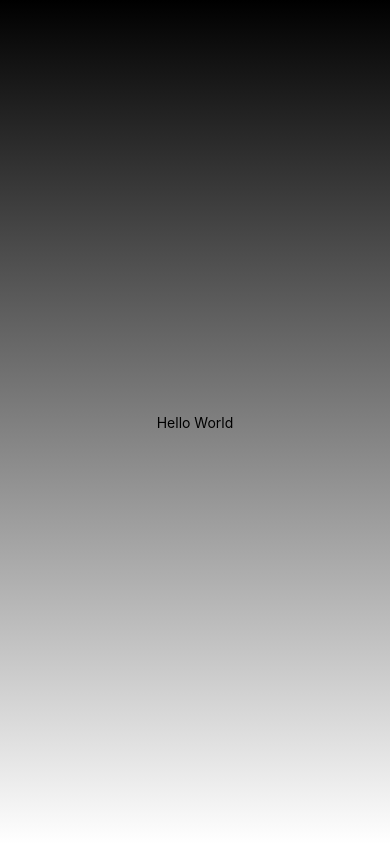
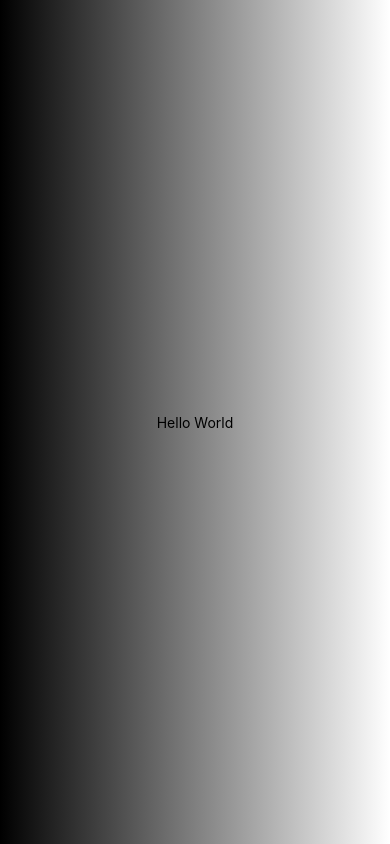
Before and after one commit to psteingh/LTRapp, a React Native app: screen / in a window 390 px wide. Built offline with nearby package versions, Linux system fonts and the light colour scheme.

Commit message:
ltrapp0318137

```diff
--- a/App.js
+++ b/App.js
@@ -6,6 +6,8 @@ import Colors from './constants/colors';
 export default function App() {
   return (
       <LinearGradient
+        start={{x: 0, y: 0}}
+        end={{x: 1, y: 0}}
         colors={[Colors.primaryBlack, Colors.primaryWhite]}
         style={styles.container}
         >
```
